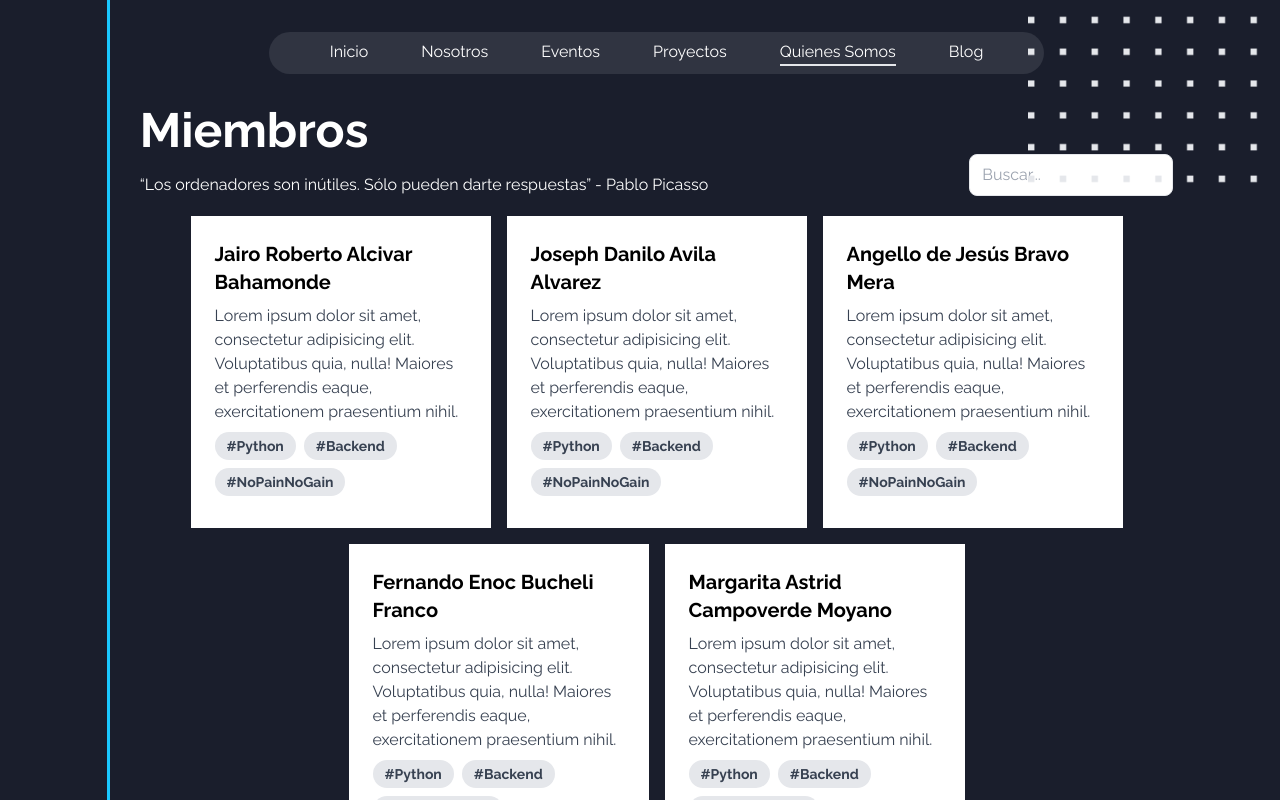
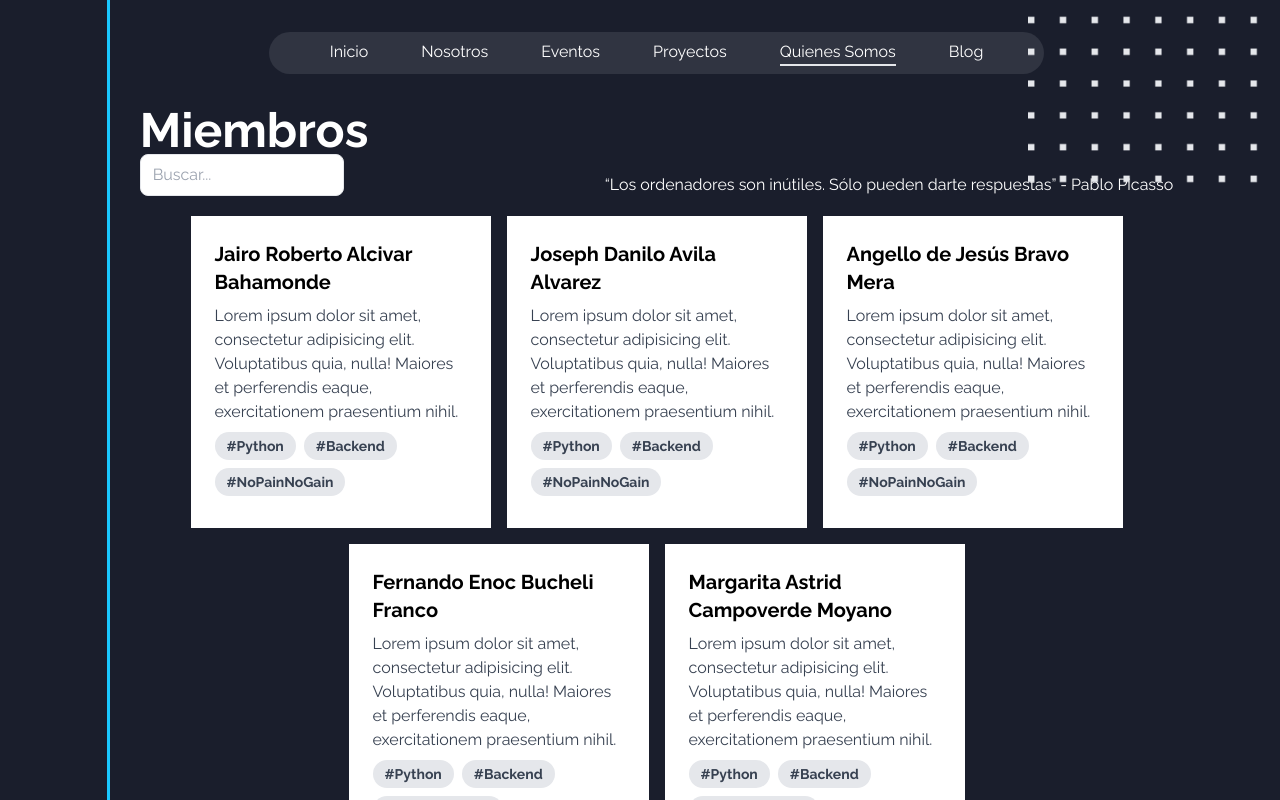
Before and after one commit to Taws-Espol/web, a React (Vite) app: page /miembros in a window 1280 px wide. Shown: the top 800 px of the page. Built offline with nearby package versions, Linux system fonts and the light colour scheme.

Commit message:
Input cambiado de posición

```diff
--- a/src/Pages/Members/Members.jsx
+++ b/src/Pages/Members/Members.jsx
@@ -63,10 +63,6 @@ function Cards() {
   };
   return (<>
     <div className="flex justify-between items-center">
-      <p className="text-white">
-        “Los ordenadores son inútiles. Sólo pueden darte respuestas” - Pablo
-        Picasso
-      </p>
       <input
         type="text"
         className="px-3 py-2 mb-5 text-gray-700 border rounded-lg focus:outline-none inset-y-0 right-0 "
@@ -74,6 +70,10 @@ function Cards() {
         onChange={handleInputChange}
         placeholder="Buscar..."
       />
+      <p className="text-white">
+        “Los ordenadores son inútiles. Sólo pueden darte respuestas” - Pablo
+        Picasso
+      </p>
     </div>
     <div className="flex flex-wrap justify-center gap-4">
       {currentPageItems.map((item) => (
```
